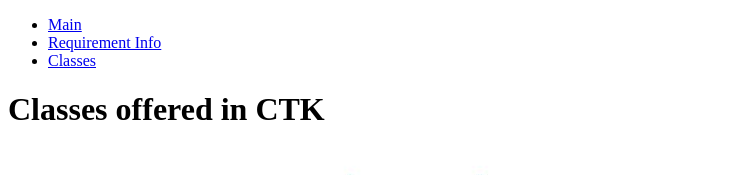
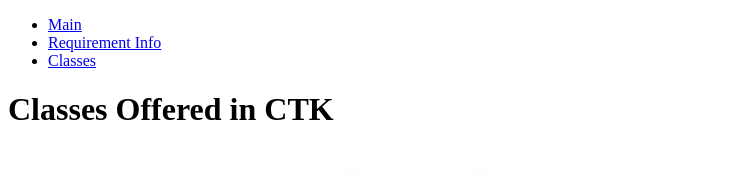
Before and after one commit to LaurenStipp/CTK301, a plain HTML site: page assignment2/courses.html in a window 1280 px wide. Shown: the top 175 px of the page, without its empty margins (0-734 px from the left). Drawn offline with Linux system fonts and the light colour scheme.

Commit message:
Update courses.html

```diff
--- a/assignment2/courses.html
+++ b/assignment2/courses.html
@@ -10,7 +10,7 @@
     <li><a href="reqinfo.html">Requirement Info</a></li>
     <li><a href="courses.html">Classes</a></li>
   </ul>
-    <h1>Classes offered in CTK</h1>
+    <h1>Classes Offered in CTK</h1>
     <img src="tony_fish.jpg" alt="Student Artwork">
 
     <h2>Creative Technologies Courses (CTK)</h2>
```
